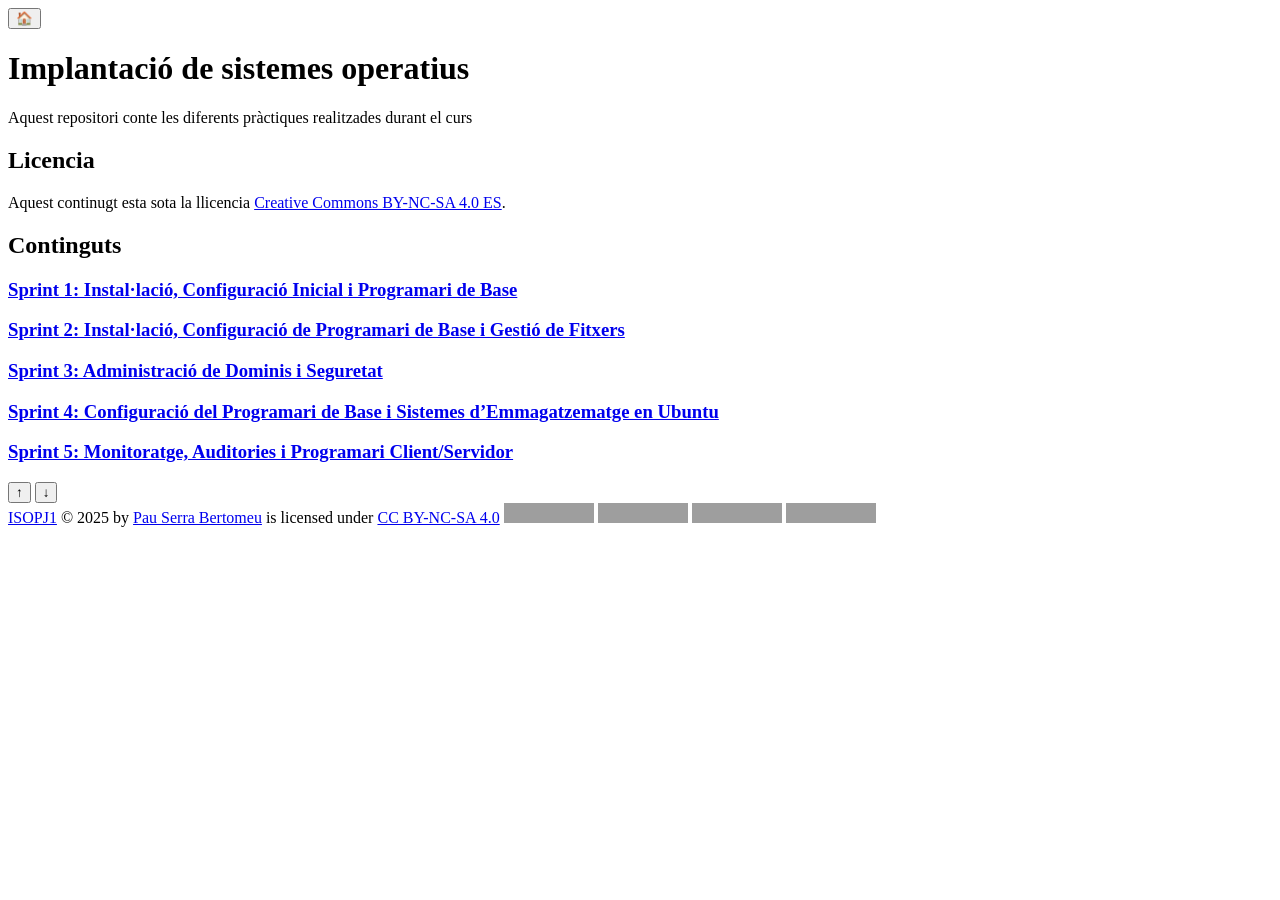
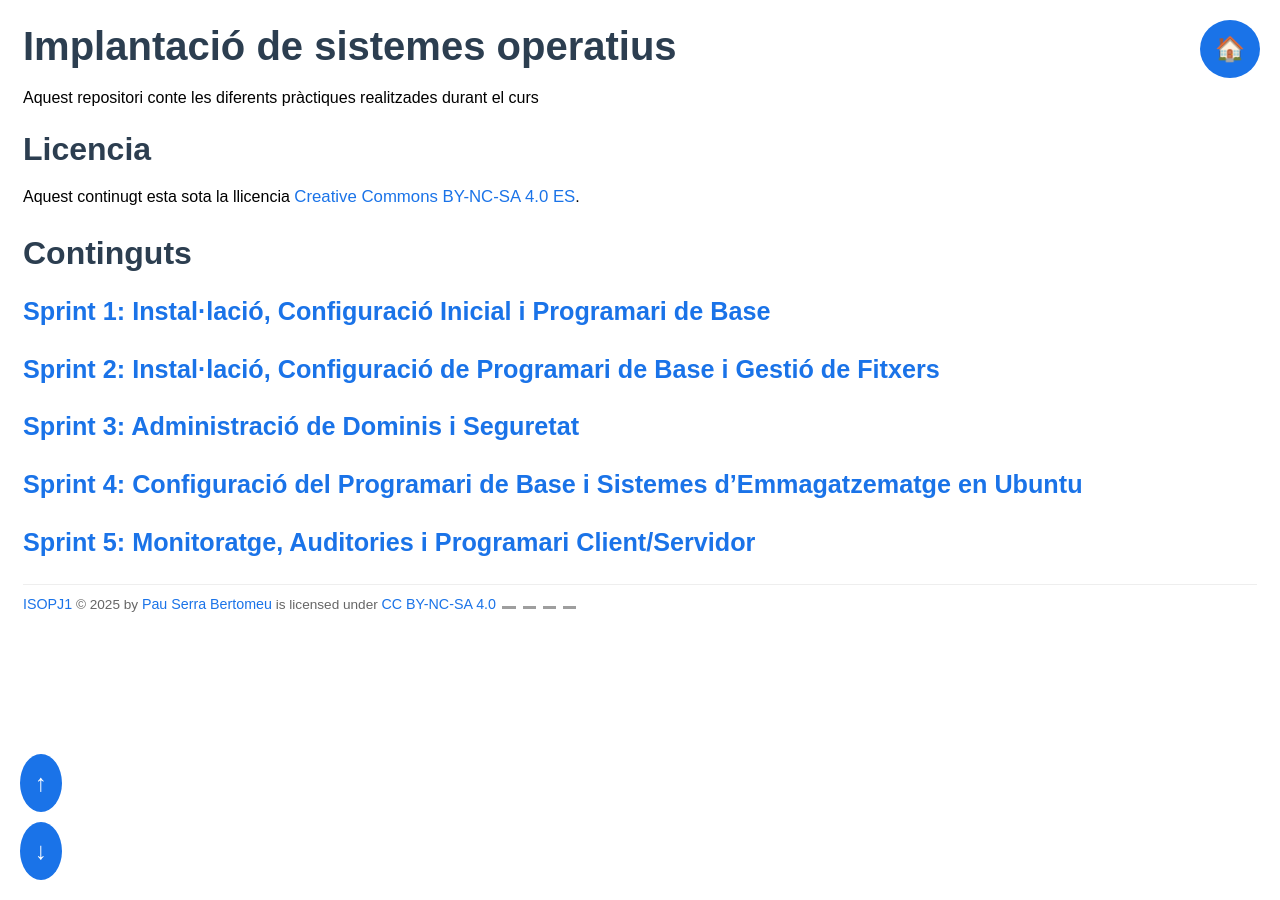
Before and after one commit to pauserra-IE/ISOPJ1, a Jekyll site: the page built from index.md, in a window 1280 px wide. Built offline with Jekyll 4.4.1, drawn with Linux system fonts in a browser that asks for light colours; grey boxes are pictures that could not be loaded.

Commit message:
Update default.html

```diff
--- a/_layouts/default.html
+++ b/_layouts/default.html
@@ -4,7 +4,7 @@
   <meta charset="UTF-8" />
   <meta name="viewport" content="width=device-width, initial-scale=1" />
   <title>{{ page.title }}</title>
-  <link rel="stylesheet" href="{{ '/ISOPJ1/assetscss/custom.css' | relative_url }}" />
+  <link rel="stylesheet" href="{{ '/assetscss/custom.css' | relative_url }}">
 </head>
 <body>
 
```
